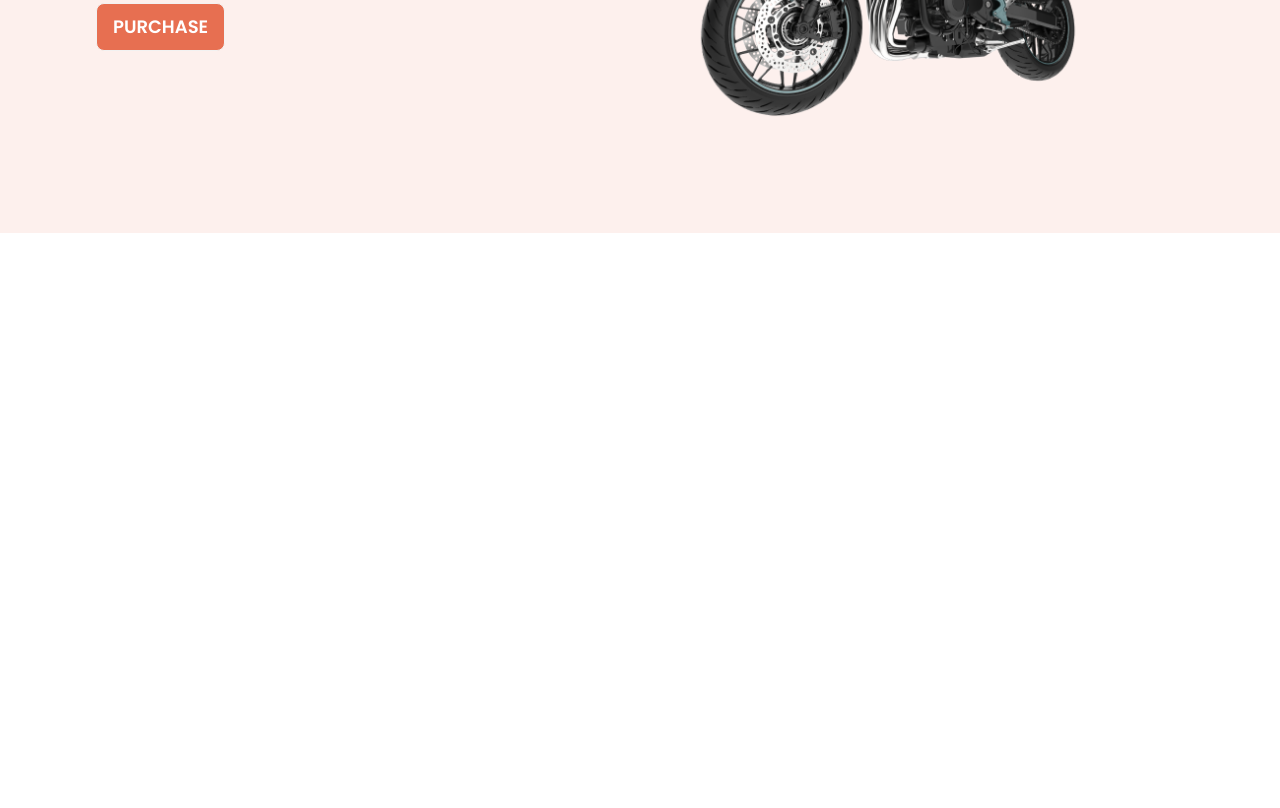
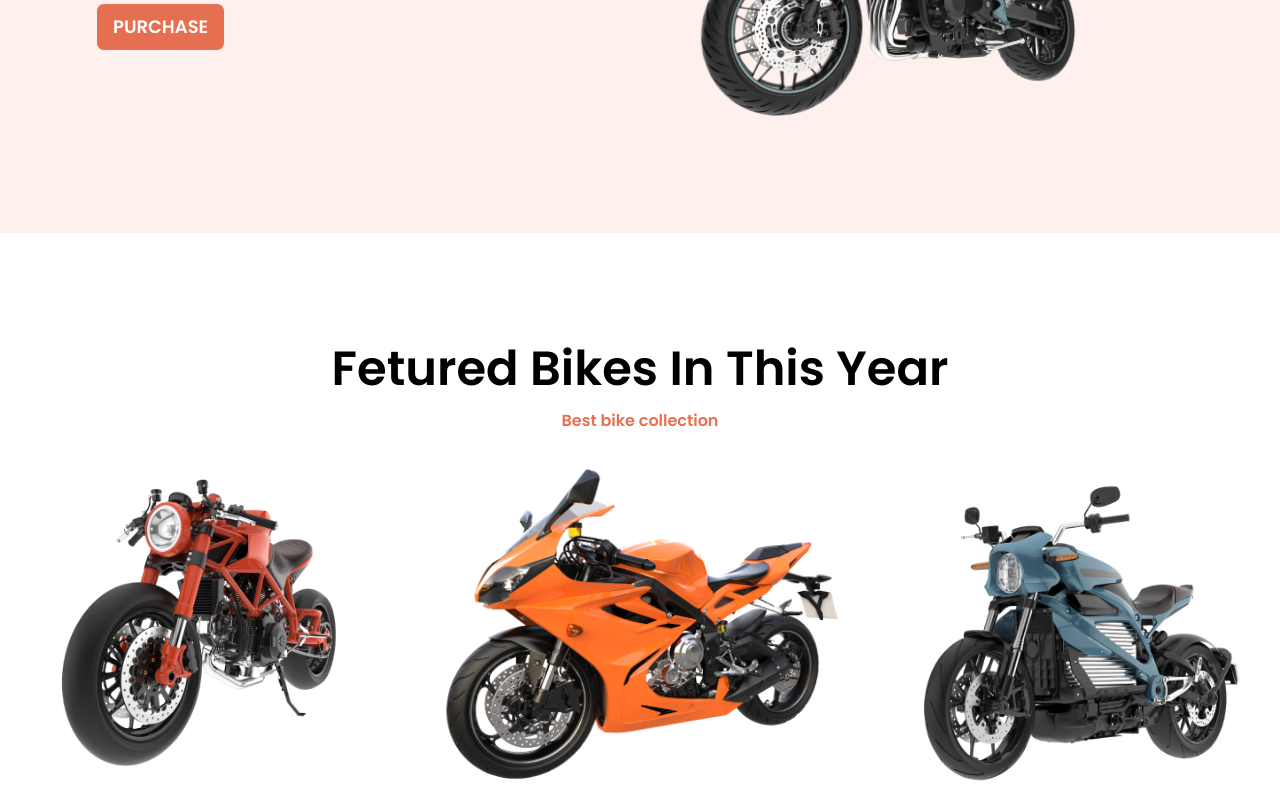
Before and after one commit to Mozammel111/bikerzone-with-tailwindDaisyui, a plain HTML site: page index.html in a window 1280 px wide. Shown: the part 409-1217 px from the top of the page. Before the commit the page ends 800 px from the top, so only its background shows below. Drawn offline with nearby package versions, Linux system fonts and the light colour scheme.

Commit message:
featured part added with grid

```diff
--- a/index.html
+++ b/index.html
@@ -127,7 +127,7 @@
             <div id="slide4" class="carousel-item relative w-full">
                 <div class="flex flex-col md:flex-col lg:flex-row p-4 lg:p-24 gap-24">
                     <div class="space-y-7 flex-1">
-                        <h2 class="text-6xl font-bold">Ride-on R15 V4
+                        <h2 class="text-xl md:text-6xl lg:text-6xl font-bold">Ride-on R15 V4
                             <br>
                             with Smile</h2>
                             <p class="text-base font-light">Lorem ipsum, dolor sit amet consectetur adipisicing elit. Atque blanditiis labore est maiores, officiis facilis.</p>
@@ -147,7 +147,19 @@
     </header>
     <!-- header part end -->
     <main class="md:container md:mx-auto">
-
+        <!-- featured bike start -->
+        <section>
+            <h1 class="text-xl md:text-5xl lg:text-5xl text-[#000] font-semibold mt-10 lg:mt-28 text-center">
+                Fetured Bikes In This Year
+            </h1>
+            <p class="text-base font-semibold text-center text-[#E76F51] mt-4">Best bike collection</p>
+            <div class="grid grid-cols-1 md:grid-cols-2 lg:grid-cols-3 text-center mt-8">
+                <img src="images/slider/bike2.png" alt="">
+                <img src="images/slider/bike3.png" alt="">
+                <img src="images/slider/bike4.png" alt="">
+            </div>
+        </section>
+        <!-- featured bike end -->
     </main>
     <footer>
 
```
